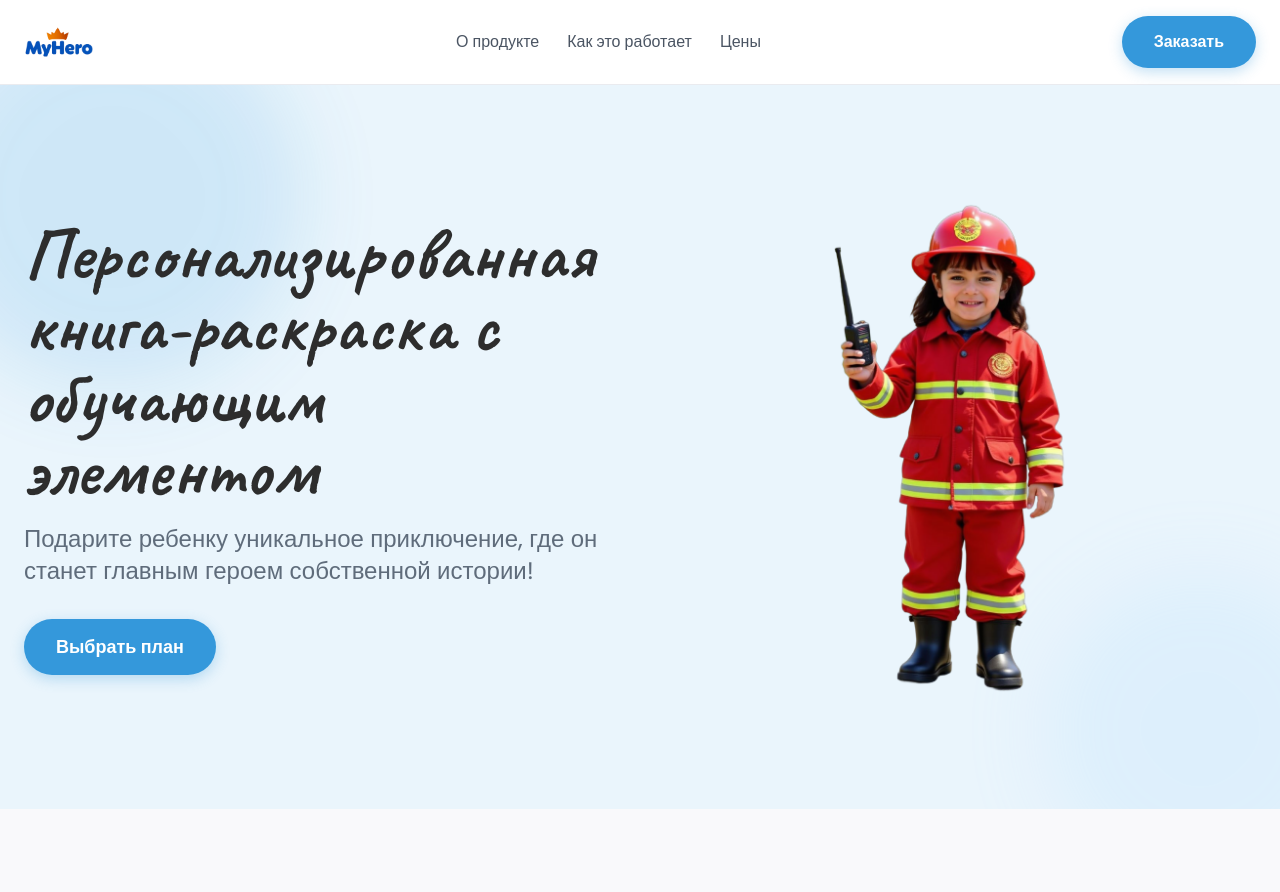
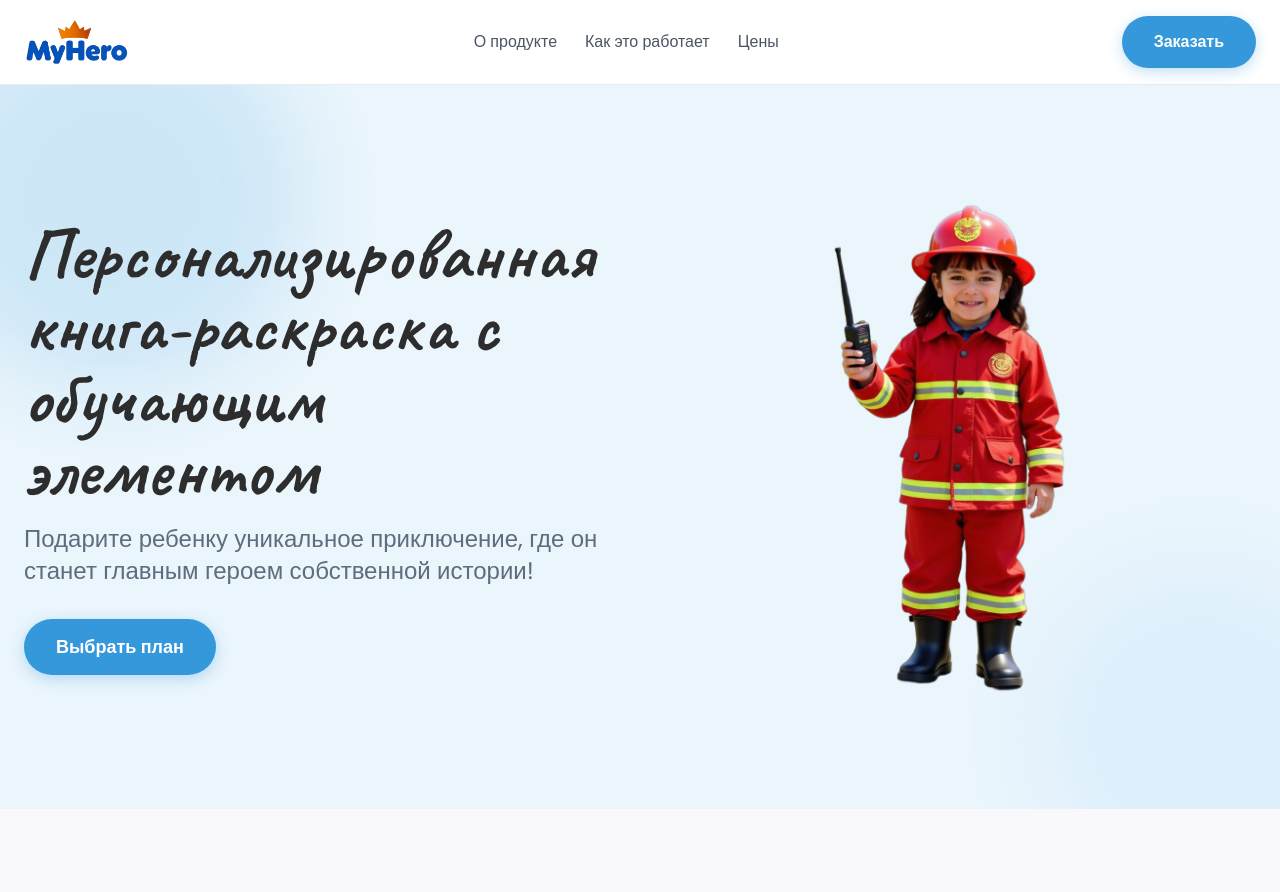
Before and after one commit to yerassyldanay/abcs-landing, a plain HTML site: page index.html in a window 1280 px wide. Shown: the top 892 px of the page. Drawn offline with nearby package versions, Linux system fonts and the light colour scheme.

Commit message:
fix: made logo bigger

```diff
--- a/index.html
+++ b/index.html
@@ -258,7 +258,7 @@
     <!-- Header -->
     <header class="bg-white/90 backdrop-blur-sm sticky top-0 z-40 border-b border-gray-200/80">
         <div class="container flex justify-between items-center py-4">
-            <a href="v14.html" id="home-link" class="text-2xl font-bold text-gray-800"><img src="logo.png" alt="MyHero Logo" class="h-8"></a> <!-- Changed from green -->
+            <a href="v14.html" id="home-link" class="text-2xl font-bold text-gray-800"><img src="logo.png" alt="MyHero Logo" class="h-12"></a> <!-- Changed from green -->
             <div id="main-nav" class="hidden md:flex items-center space-x-7 text-base">
                 <a href="#series-emotions" class="text-gray-600 hover:text-[var(--primary-blue)] transition-colors font-medium">О продукте</a> <!-- Changed from green -->
                 <a href="#how-it-works" class="text-gray-600 hover:text-[var(--primary-blue)] transition-colors font-medium">Как это работает</a> <!-- Changed from green -->
```
